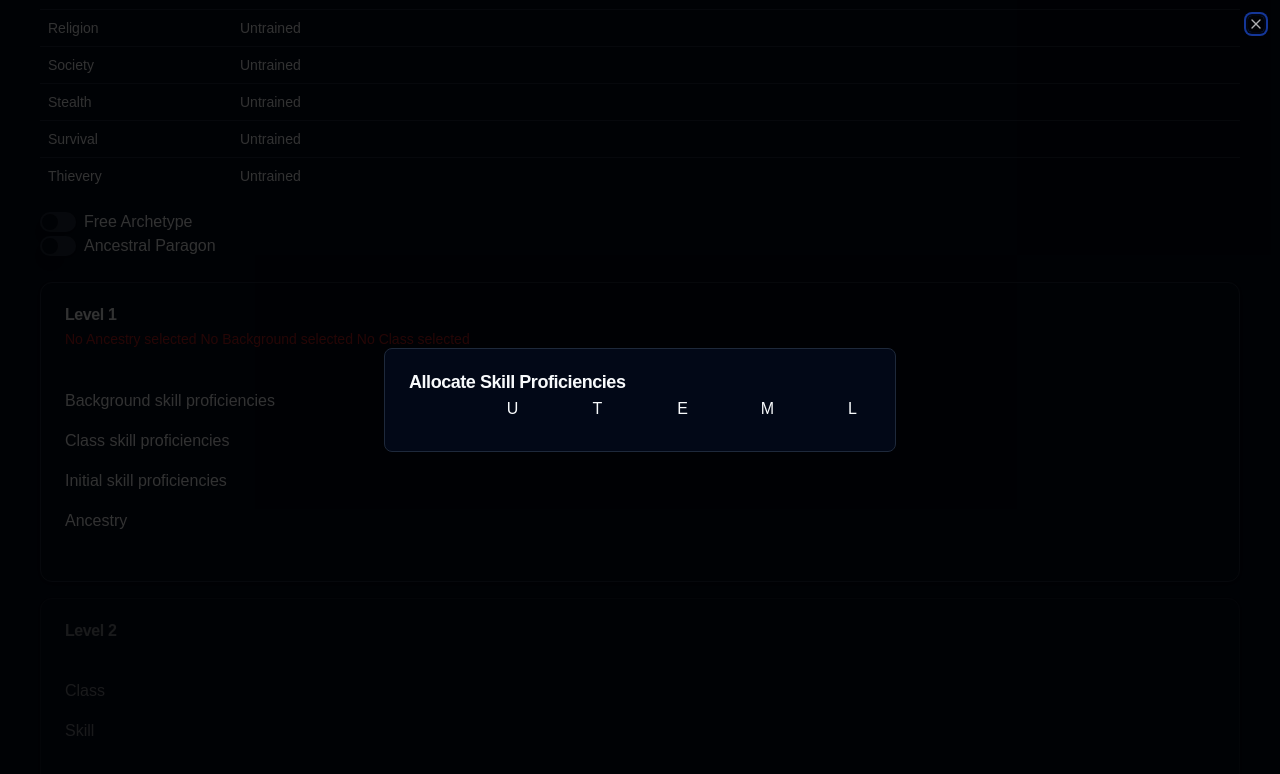
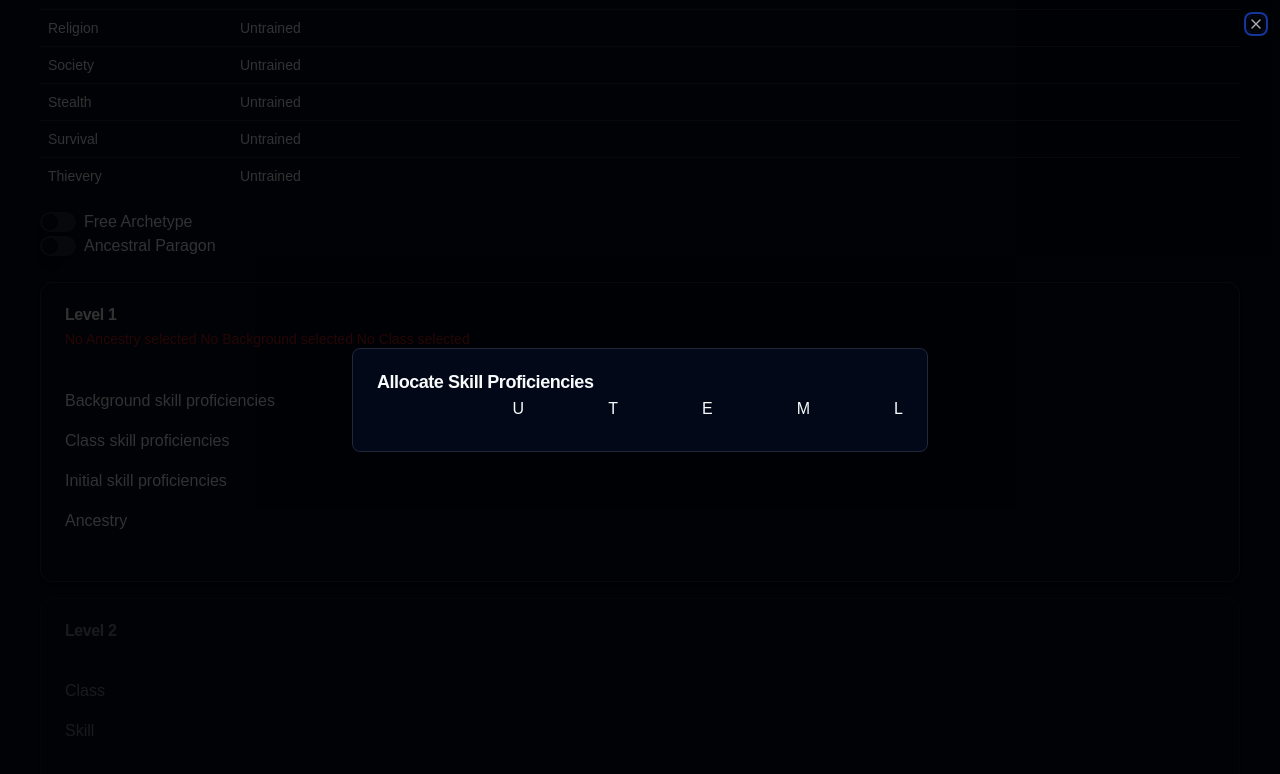
Before and after one commit to Jason-1/pathfinder-character-builder, a Next.js app: page / in a window 1280 px wide. Both pictures are taken after a click on the button "Background skill proficiencies". Shown: the part 1094-1868 px from the top of the page. Built offline with nearby package versions, Linux system fonts and the light colour scheme.

Commit message:
Grid headers nearly aligned

```diff
--- a/components/SkillIncreases.tsx
+++ b/components/SkillIncreases.tsx
@@ -221,16 +221,18 @@ const SkillIncreases: React.FC<SkillIncreaseProps> = ({
     <>
       <Dialog>
         <DialogTrigger className="mt-4">{increaseHeaderText}</DialogTrigger>
-        <DialogContent>
+        <DialogContent className="w-full max-w-xl ">
           <DialogHeader>
             <DialogTitle>Allocate Skill Proficiencies</DialogTitle>
-            <div className="grid grid-cols-6 gap-x-12">
-              <p></p>
+            <div className="grid grid-cols-8 items-center gap-x-4">
+              <p className="col-span-2"></p>
+              <div className="flex items-center justify-between col-span-6">
                 <p className="text-center">U</p>
                 <p className="text-center">T</p>
                 <p className="text-center">E</p>
                 <p className="text-center">M</p>
                 <p className="text-center">L</p>
+              </div>
             </div>
 
             {selectedSkills
@@ -248,9 +250,11 @@ const SkillIncreases: React.FC<SkillIncreaseProps> = ({
               .map((skillBoost) => (
                 <div
                   key={skillBoost.skill}
-                  className="grid grid-cols-6 gap-20 mt-2"
+                  className="grid grid-cols-8 items-center gap-x-4 mt-2"
                 >
-                  <span>{skillBoost.skill}</span>
+                  <span className="col-span-2 text-center">
+                    {skillBoost.skill}
+                  </span>
                   <RadioGroup
                     onValueChange={() =>
                       handleRadioChange(
@@ -259,38 +263,33 @@ const SkillIncreases: React.FC<SkillIncreaseProps> = ({
                       )
                     }
                     defaultValue={findDefaultValue(skillBoost.LevelsBoosted)}
+                    className="col-span-6 flex items-center justify-between"
                   >
-                    <div className="flex items-center space-x-2 gap-x-12 ">
                     <RadioGroupItem
                       value="Untrained"
                       id="Untrained"
                       disabled={handleDisabled("Untrained", skillBoost)}
                     />
-
                     <RadioGroupItem
                       value="Trained"
                       id="Trained"
                       disabled={handleDisabled("Trained", skillBoost)}
                     />
-
                     <RadioGroupItem
                       value="Expert"
                       id="Expert"
                       disabled={handleDisabled("Expert", skillBoost)}
                     />
-
                     <RadioGroupItem
                       value="Master"
                       id="Master"
                       disabled={handleDisabled("Master", skillBoost)}
                     />
-
                     <RadioGroupItem
                       value="Legendary"
                       id="Legendary"
                       disabled={handleDisabled("Legendary", skillBoost)}
                     />
-                    </div>
                   </RadioGroup>
                 </div>
               ))}
```
Lines whose indentation alone changed are shown as unchanged.
